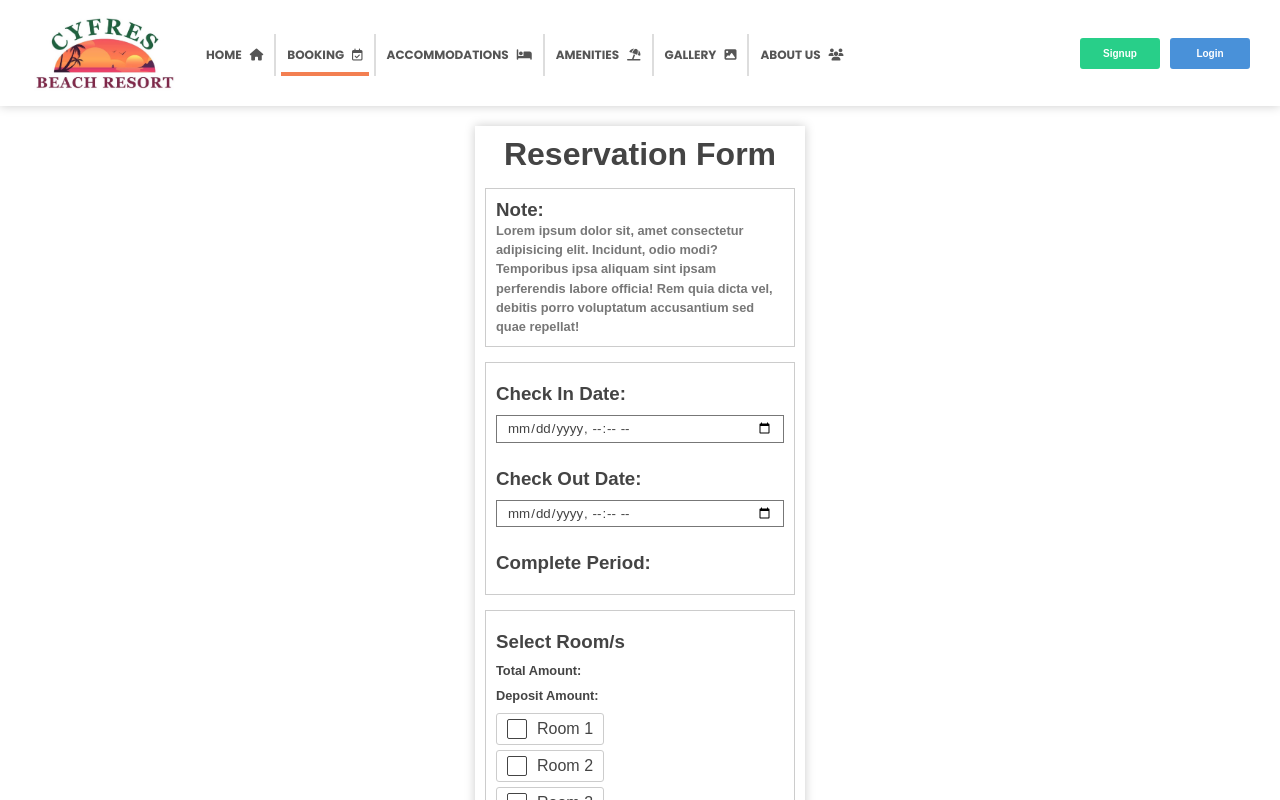
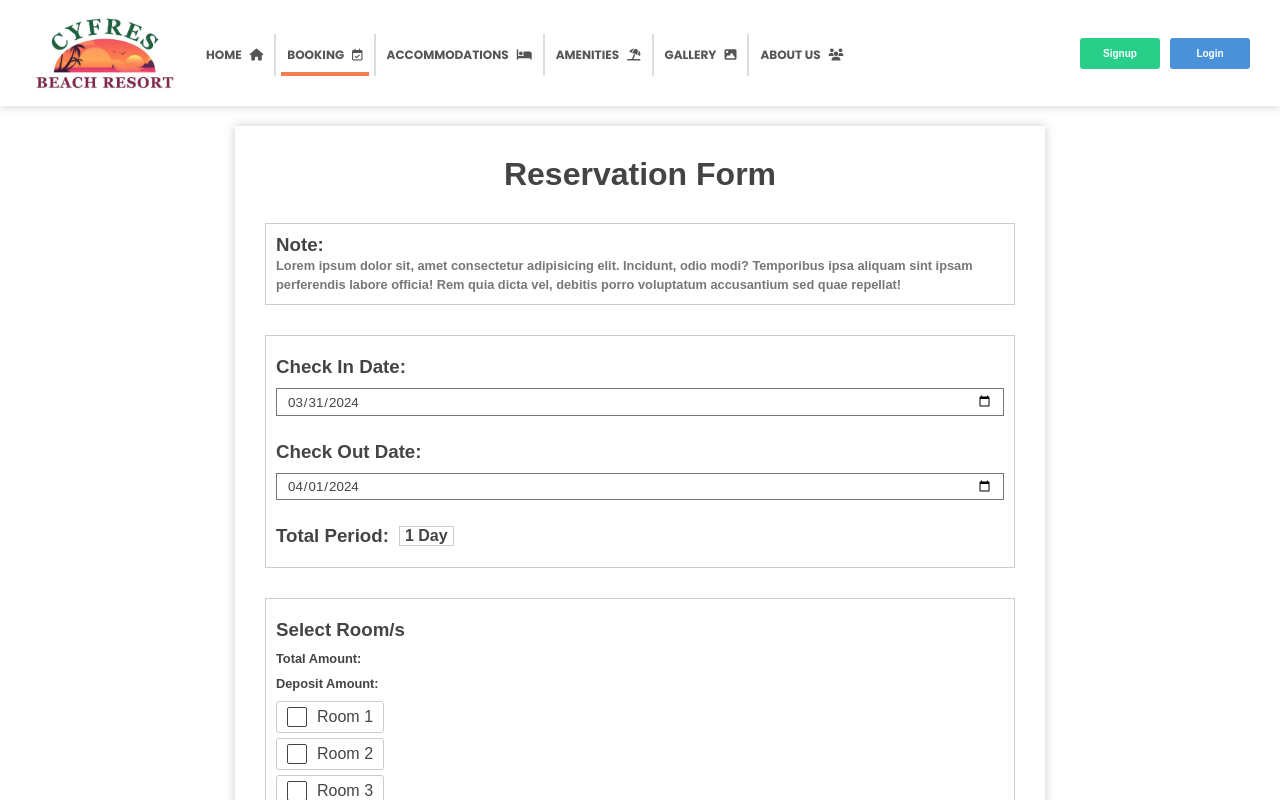
Before and after one commit to Mishenko28/Cyfres-Beach-Resort-Website, a React (Vite) app in the folder frontend/: page /booking in a window 1280 px wide. Shown: the top 800 px of the page. Built offline with nearby package versions, Linux system fonts and the light colour scheme; a web font is replaced by a local one.

Commit message:
reservation v1.2

```diff
--- a/frontend/src/pages/Booking.jsx
+++ b/frontend/src/pages/Booking.jsx
@@ -1,4 +1,28 @@
+import { useState } from "react"
+
 export default function Booking() {
+    const [dateIn, setDateIn] = useState(new Date().toLocaleDateString('en-CA'))
+    const [dateOut, setDateOut] = useState(new Date(new Date().setDate(new Date().getDate() + 1)).toLocaleDateString('en-CA'))
+    const totalPeriod = (new Date(dateOut) - new Date(dateIn)) / 86400000
+
+    const handleDate = (e, type) => {
+        if (type == 'in') {
+            if (Math.ceil((new Date(e.target.value) - new Date()) / 86400000) >= 0) {
+                setDateIn(e.target.value)
+                setDateOut(new Date(new Date(e.target.value).setDate(new Date(e.target.value).getDate() + 1)).toLocaleDateString('en-CA'))
+            } else {
+                setDateIn(new Date().toLocaleDateString('en-CA'))
+            }
+        } else {
+            if (((new Date(e.target.value) - new Date(dateIn)) / 86400000) > 0) {
+                setDateOut(e.target.value)
+            } else {
+                setDateOut(new Date(new Date().setDate(new Date().getDate() + 1)).toLocaleDateString('en-CA'))
+            }
+
+        }
+    }
+
     return (
         <div className="booking">
             <form>
@@ -9,10 +33,15 @@ export default function Booking() {
                 </div>
                 <div className="date">
                     <h3>Check In Date:</h3>
-                    <input type="datetime-local" />
+                    <input type="date" value={dateIn} onChange={(e) => handleDate(e, 'in')} />
                     <h3>Check Out Date:</h3>
-                    <input type="datetime-local" />
-                    <h3>Complete Period:</h3>
+                    <input type="date" value={dateOut} onChange={(e) => handleDate(e, 'out')} />
+                    <div>
+                        <h3>Total Period:</h3>
+                        {totalPeriod !== 0 &&
+                            <h5>{totalPeriod} {totalPeriod == 1 ? 'Day' : 'Days'}</h5>
+                        }
+                    </div>
                 </div>
                 <div className="rooms-cont">
                     <h3>Select Room/s</h3>
@@ -39,7 +68,7 @@ export default function Booking() {
                 </div>
                 <div className="req">
                     <h3>Request or Questions?</h3>
-                    <textarea/>
+                    <textarea />
                 </div>
                 <button>Submit</button>
             </form>
--- a/frontend/src/styles/booking.css
+++ b/frontend/src/styles/booking.css
@@ -60,6 +60,19 @@
     padding: 4px 10px;
 }
 
+.booking form .date div {
+    display: flex;
+    align-items: center;
+    gap: 10px;
+}
+
+.booking form .date div h5 {
+    color: #444;
+    font-size: 1rem;
+    border: 1px solid #ccc;
+    padding-inline: 5px;
+}
+
 .booking form .rooms-cont {
     display: flex;
     flex-direction: column;
@@ -114,4 +127,17 @@
     align-self: center;
     color: #fff;
     padding: 10px 20px;
+    cursor: pointer;
 }
+
+@media only screen and (min-width: 860px) {
+    .booking form {
+        width: 750px;
+        padding: 30px;
+        gap: 30px;
+    }
+
+    .booking form button {
+        padding: 15px 30px;
+    }
+}
```
